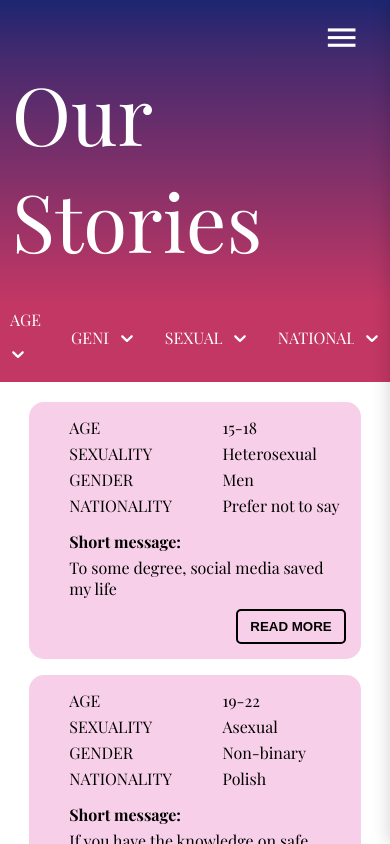
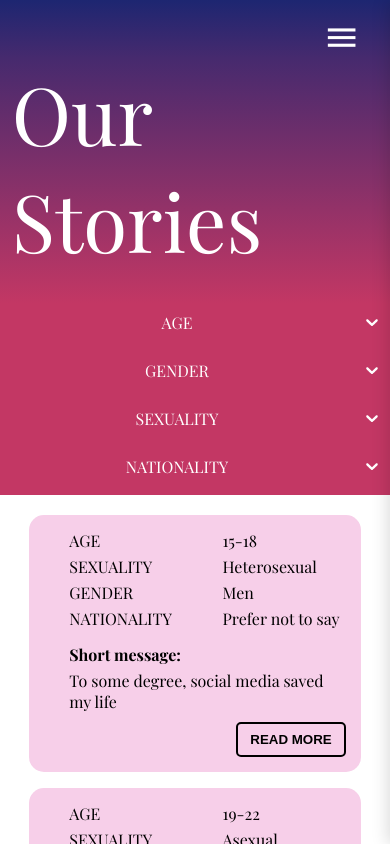
Before and after one commit to Xelo04/Mindful-Media, a React (Vite) app: page /our-stories in a window 390 px wide. Shown: the top 844 px of the page. Built offline with nearby package versions, Linux system fonts and the light colour scheme; a web font is replaced by a local one.

Commit message:
Enhance filters layout for improved responsiveness on smaller screens

```diff
--- a/src/components/filters/filters.scss
+++ b/src/components/filters/filters.scss
@@ -8,5 +8,9 @@
     gap: 10px;
     background: constants.$soft-bg;
     padding-bottom: 10px;
+    @media (max-width: 620px) {
+      flex-direction: column;
+      align-items: flex-start;
+    }
   }
 }
```
